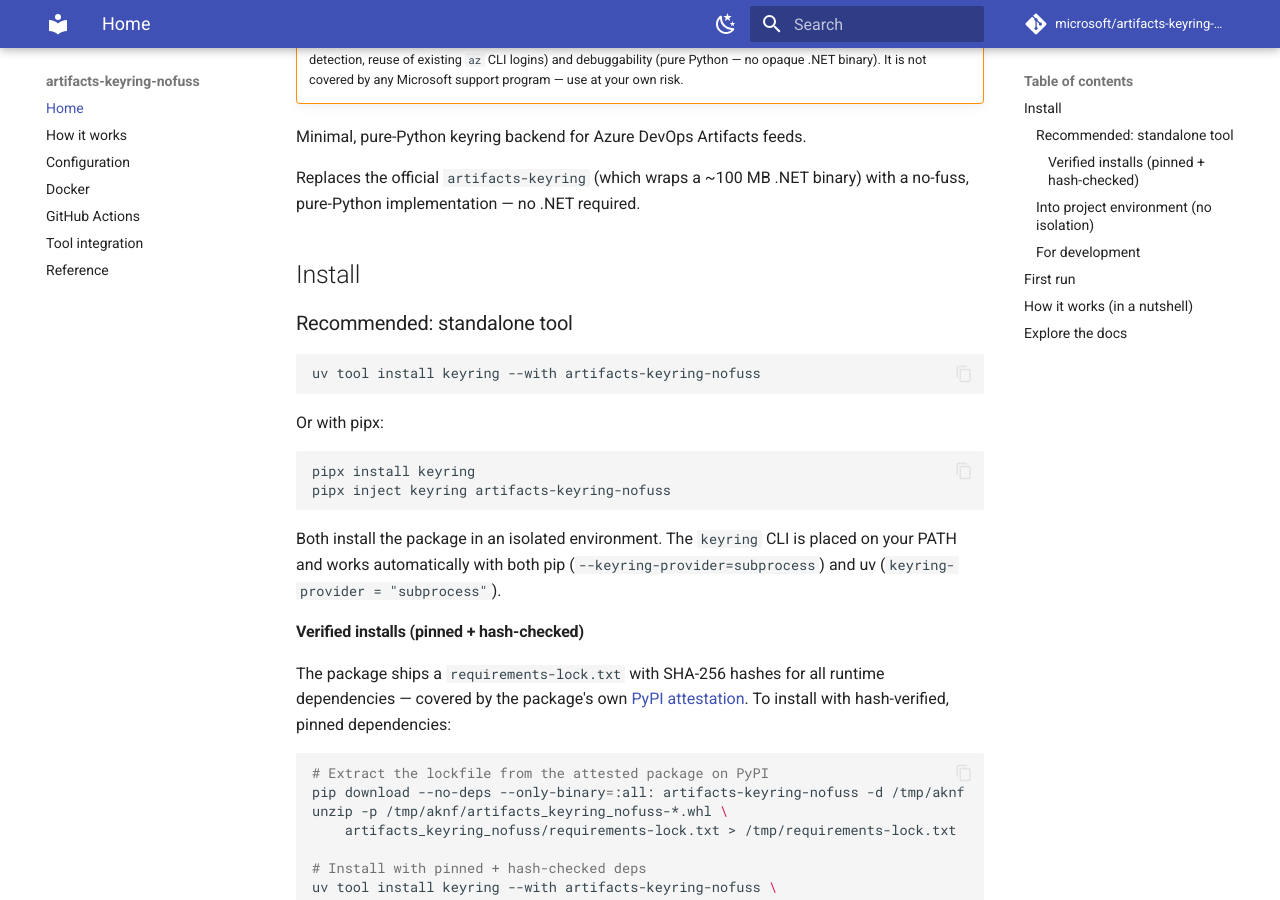
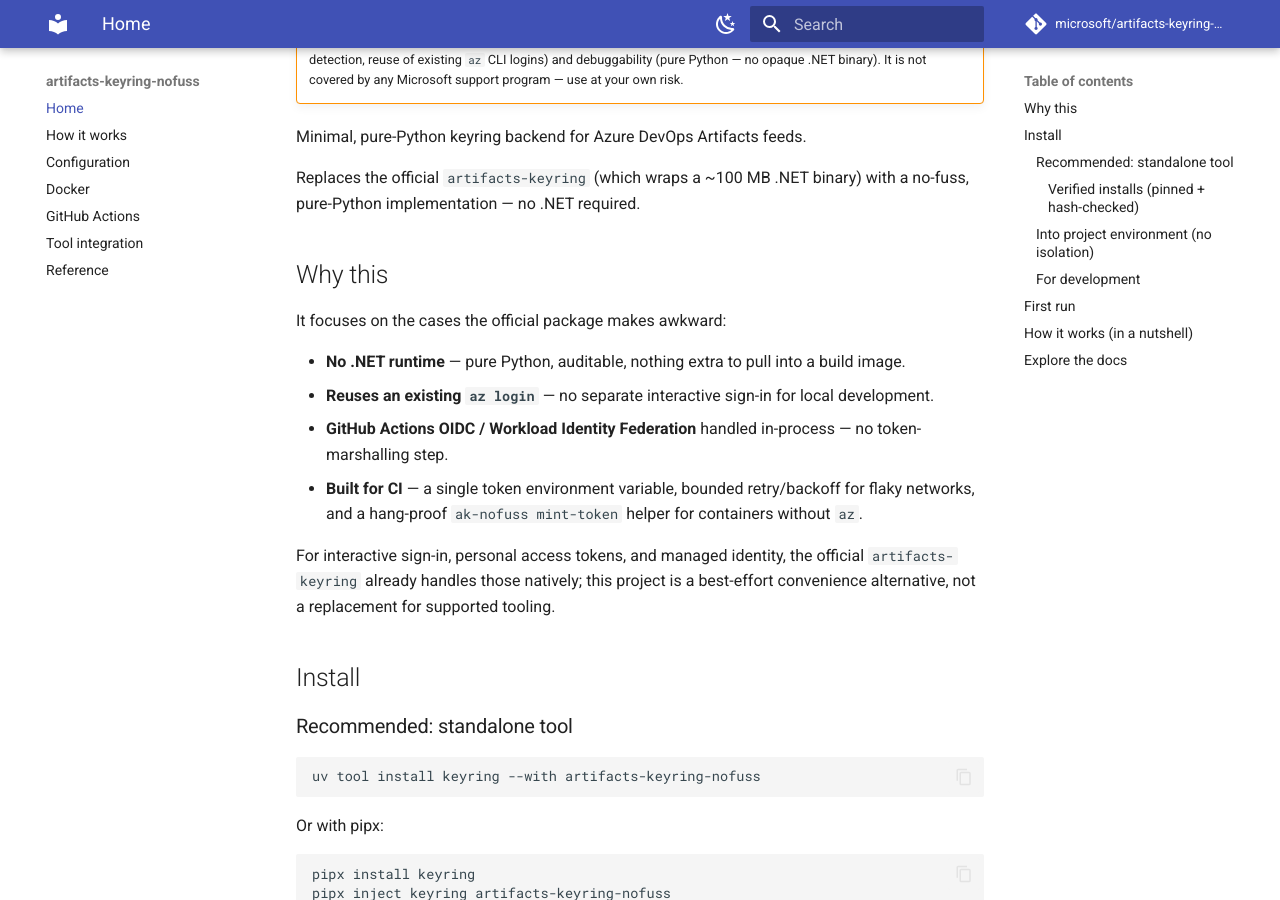
Before and after one commit to microsoft/artifacts-keyring-nofuss, an MkDocs documentation site: the page built from docs/index.md, in a window 1280 px wide and 900 px high, scrolled down 248 px. Built offline with MkDocs 1.6.1 and Material for MkDocs 9.7.7, drawn with Linux system fonts in a browser that asks for light colours; comment, search, counter and statistics services are not loaded.

Commit message:
docs: lead landing page with honest differentiators
Frame the value proposition around no-.NET, az CLI reuse, in-process OIDC/WIF,
and CI ergonomics, and acknowledge that interactive sign-in, PATs, and managed
identity are handled natively by the official package.

Co-authored-by: Copilot <223556219+Copilot@users.noreply.github.com>

```diff
--- a/docs/index.md
+++ b/docs/index.md
@@ -13,6 +13,24 @@ Minimal, pure-Python keyring backend for Azure DevOps Artifacts feeds.
 
 Replaces the official `artifacts-keyring` (which wraps a ~100 MB .NET binary)
 with a no-fuss, pure-Python implementation — no .NET required.
+
+## Why this
+
+It focuses on the cases the official package makes awkward:
+
+- **No .NET runtime** — pure Python, auditable, nothing extra to pull into a
+  build image.
+- **Reuses an existing `az login`** — no separate interactive sign-in for local
+  development.
+- **GitHub Actions OIDC / Workload Identity Federation** handled in-process — no
+  token-marshalling step.
+- **Built for CI** — a single token environment variable, bounded
+  retry/backoff for flaky networks, and a hang-proof `ak-nofuss mint-token`
+  helper for containers without `az`.
+
+For interactive sign-in, personal access tokens, and managed identity, the
+official `artifacts-keyring` already handles those natively; this project is a
+best-effort convenience alternative, not a replacement for supported tooling.
 
 ## Install
 
```
